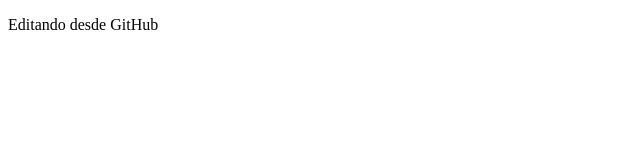
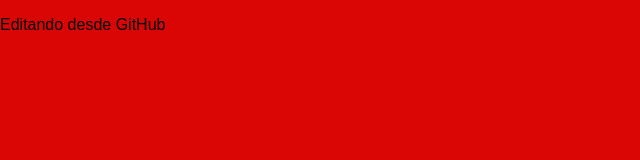
Before and after one commit to LordPatata/Examen, a plain HTML site: page index.html in a window 1280 px wide. Shown: the whole page, without its empty margins (0-640 px from the left). Drawn offline with Linux system fonts and the light colour scheme.

Commit message:
Add stylesheet link and basic styles for body

```diff
--- a/index.html
+++ b/index.html
@@ -3,6 +3,7 @@
 <head>
     <meta charset="UTF-8">
     <meta name="viewport" content="width=device-width, initial-scale=1.0">
+    <link rel="stylesheet" href="style.css">
     <title>Hola</title>
 </head>
 <body>
--- a/style.css
+++ b/style.css
@@ -0,0 +1,6 @@
+body {
+    background-color: #da0606;
+    font-family: Arial, sans-serif;
+    margin: 0;
+    padding: 0;
+}
```
